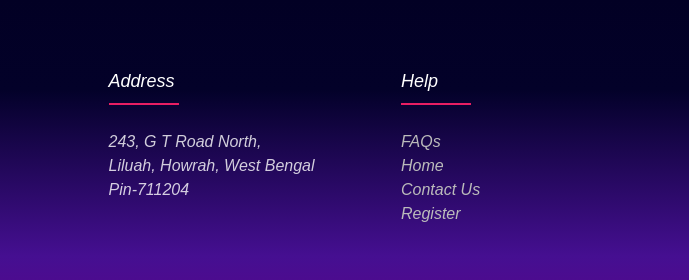
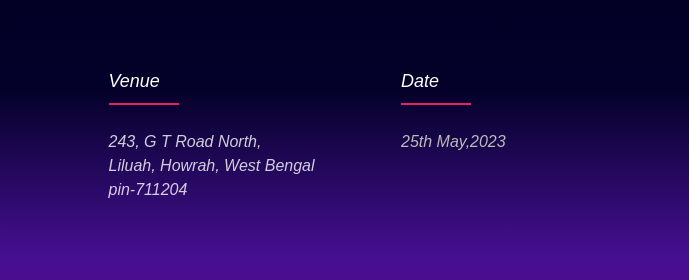
Before and after one commit to ChayanGuptaGithub/heh, a plain HTML site: page index.html in a window 1280 px wide. Shown: the part 872-1152 px from the top of the page, 254-943 px from the left. Drawn offline with Linux system fonts and the light colour scheme; a web font is replaced by a local one.

Commit message:
Update index.html

```diff
--- a/index.html
+++ b/index.html
@@ -4,7 +4,7 @@
     <meta charset="UTF-8" />
     <meta http-equiv="X-UA-Compatible" content="IE=edge" />
     <meta name="viewport" content="width=device-width, initial-scale=1.0" />
-    <title>PRAJWALAN</title>
+    <title>PULSE 2K23</title>
     <link rel="preconnect" href="https://fonts.googleapis.com" />
     <link rel="preconnect" href="https://fonts.gstatic.com" crossorigin />
 
@@ -102,24 +102,21 @@
 
           <div class="footer-col">
             <!-- Column 02 -->
-            <h4>Address</h4>
+            <h4>Venue</h4>
             <!--Column heading  -->
 
             <p>243, G T Road North,</p>
             <p>Liluah, Howrah,  West Bengal </p>
-            <p>Pin-711204</p>
+            <p>pin-711204</p>
           <!-- Gcoea Website -->
           </div>
 
           <div class="footer-col">
             <!-- Column 03  -->
-            <h4>Help</h4>
+            <h4>Date</h4>
             <!-- Column heading -->
             <ul>
-              <li><a href="#">FAQs</a></li>
-              <li><a href="#">Home</a></li>
-              <li><a href="#">Contact Us</a></li>
-              <li><a href="#">Register</a></li>
+              <li><a href="https://calendar.google.com/calendar/u/0/r/day/2023/5/25?pli=1">25th May,2023</a></li>
             </ul>
           </div>
 
```
